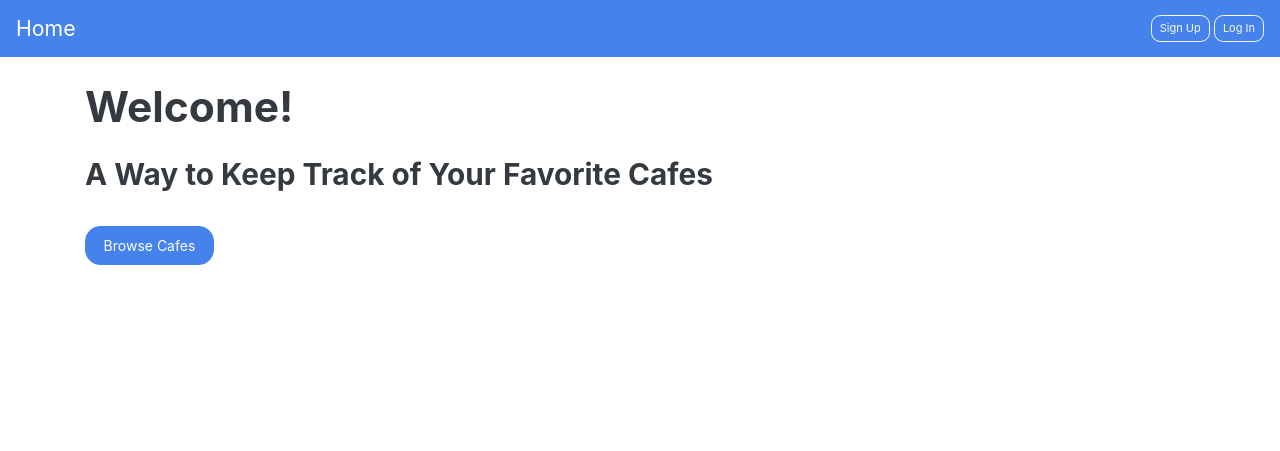
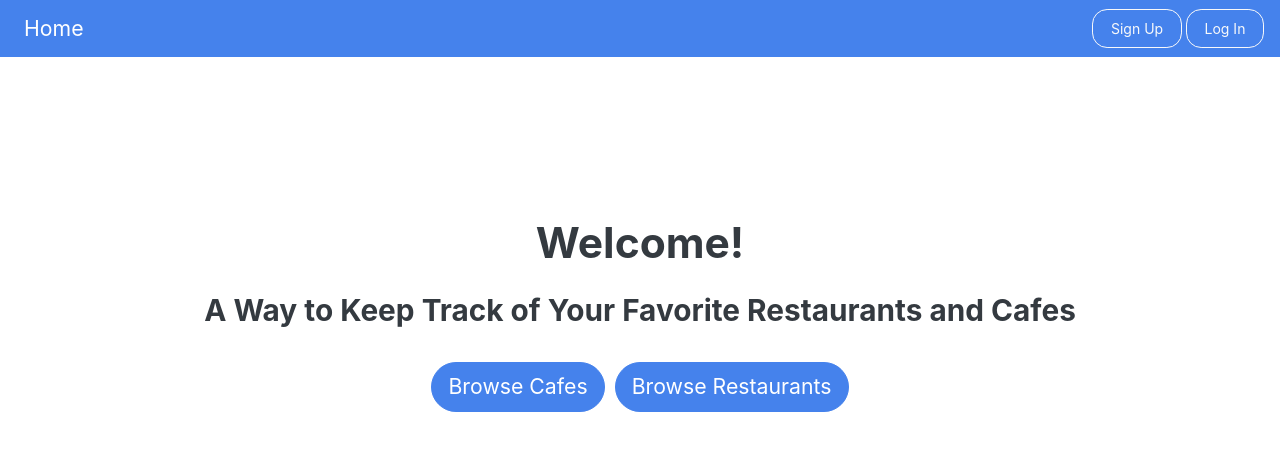
Before and after one commit to maxjeon97/RCTracker, a Flask app: page / in a window 1280 px wide. Shown: the top 451 px of the page. Run offline with Flask 3, Linux system fonts and the light colour scheme.

Commit message:
Fix styling to application

```diff
--- a/static/style.css
+++ b/static/style.css
@@ -1,6 +1,7 @@
-/* .prof-pic {
+.prof-pic {
+  height: 20vh;
   border-radius: 50%;
-} */
+}
 
 .img-fluid {
   padding-top: 8px;
@@ -19,3 +20,20 @@
 .edit-delete-cafe {
   gap: 10px;
 }
+
+.home-buttons {
+  gap: 10px;
+}
+
+.welcome-msg {
+  margin-top: 20vh;
+}
+
+.block-content {
+  margin-top: 10vh;
+}
+
+.profile-page {
+  justify-content: center;
+  gap: 30px;
+}
--- a/templates/auth/login-form.html
+++ b/templates/auth/login-form.html
@@ -4,7 +4,7 @@
 
 {% block content %}
 
-<div class="row justify-content-center">
+<div class="login-form row justify-content-center">
   <div class="col-10 col-sm-8 col-md-6 col-lg-4 mb-2">
 
     <h1 class="mb-4">Welcome Back!</h1>
--- a/templates/auth/signup-form.html
+++ b/templates/auth/signup-form.html
@@ -4,7 +4,7 @@
 
 {% block content %}
 
-<div class="row justify-content-center">
+<div class="signup-form row justify-content-center">
   <div class="col-10 col-sm-8 col-md-6 col-lg-4 mb-2">
 
     <h1 class="mb-4">Sign Up!</h1>
--- a/templates/base.html
+++ b/templates/base.html
@@ -17,11 +17,9 @@
 <body>
 
   <nav class="navbar navbar-expand-lg navbar-dark bg-primary mb-4">
-    <a class="navbar-brand" href="/">Home</a>
-    <button class="navbar-toggler" type="button" data-toggle="collapse"
-      data-target="#navbarSupportedContent"
-      aria-controls="navbarSupportedContent" aria-expanded="false"
-      aria-label="Toggle navigation">
+    <a class="navbar-brand pl-2" href="/">Home</a>
+    <button class="navbar-toggler" type="button" data-toggle="collapse" data-target="#navbarSupportedContent"
+      aria-controls="navbarSupportedContent" aria-expanded="false" aria-label="Toggle navigation">
       <span class="navbar-toggler-icon"></span>
     </button>
 
@@ -29,14 +27,15 @@
       {% if g.user %}
       <ul class="navbar-nav mr-auto">
         <li class="nav-item"><a class="nav-link" href="/cafes">Cafes</a></li>
+        <li class="nav-item"><a class="nav-link" href="/restaurants">Restaurants</a></li>
         <li class="nav-item"><a class="nav-link" href="/cities">Cities</a></li>
       </ul>
       {% endif %}
       <ul class="navbar-nav ml-auto">
         <li class="nav-item">
           {% if not g.user %}
-          <a href="/signup" class="btn-sm btn btn-outline-light">Sign Up</a>
-          <a href="/login" class="btn-sm btn btn-outline-light">Log In</a>
+          <a href="/signup" class="btn btn-outline-light">Sign Up</a>
+          <a href="/login" class="btn btn-outline-light">Log In</a>
           {% else %}
           <a href="/profile" class="nav-link">{{ g.user.get_full_name() }}</a>
           {% endif %}
@@ -44,9 +43,9 @@
       </ul>
 
       {% if g.user %}
-      <form action="/logout" method="POST" class="form-inline my-2 my-lg-0">
+      <form action="/logout" method="POST" class="form-inline my-2 my-lg-0 pr-2">
         {{ g.csrf_form.hidden_tag() }}
-        <button class="btn-sm btn btn-outline-light">Log Out</button>
+        <button class="btn btn-outline-light">Log Out</button>
       </form>
       {% endif %}
 
@@ -60,8 +59,9 @@
       <div class="mb-3 alert alert-{{ category }}">{{ msg }}</div>
       {% endfor %}
     </div>
-
-    {% block content %}{% endblock %}
+    <div class="block-content">
+      {% block content %}{% endblock %}
+    </div>
   </div>
 </body>
 
--- a/templates/homepage.html
+++ b/templates/homepage.html
@@ -4,11 +4,15 @@
 
 {% block content %}
 
-<h1 class="mb-4 text-primary-emphasis">Welcome!</h1>
-<h3 class="text-secondary-emphasis">A Way to Keep Track of Your Favorite Cafes</h3>
+<div class="welcome-msg d-flex flex-column justify-content-center align-items-center">
+  <h1 class="mb-4 text-primary-emphasis">Welcome!</h1>
+  <h3 class="text-secondary-emphasis">A Way to Keep Track of Your Favorite Restaurants and Cafes</h3>
+</div>
+<br>
+<div class="home-buttons d-flex flex-row justify-content-center align-items-center">
+  <a href="/cafes" class="btn btn-lg btn-primary">Browse Cafes</a>
+  <a href="/restaurants" class="btn btn-lg btn-primary">Browse Restaurants</a>
+</div>
 
-<br>
-
-<a href="/cafes" class="btn btn-primary">Browse Cafes</a>
 
 {% endblock %}
--- a/templates/profile/detail.html
+++ b/templates/profile/detail.html
@@ -1,11 +1,10 @@
 {% extends 'base.html' %}
 
-{% block title %} {{ g.user.get_full_name() }} {% endblock %}
+{% block title %} Profile {% endblock %}
 
 {% block content %}
 
-<div class="row justify-content-center">
-
+<div class="d-flex flex-row profile-page">
   <div class="col-4 col-sm-4 col-md-4 col-lg-3">
     <img class="img-fluid prof-pic" src="{{ g.user.image_url }}">
     <div class="row mt-4">
```
Also changed, not shown: static/maps/10.jpg (added).
